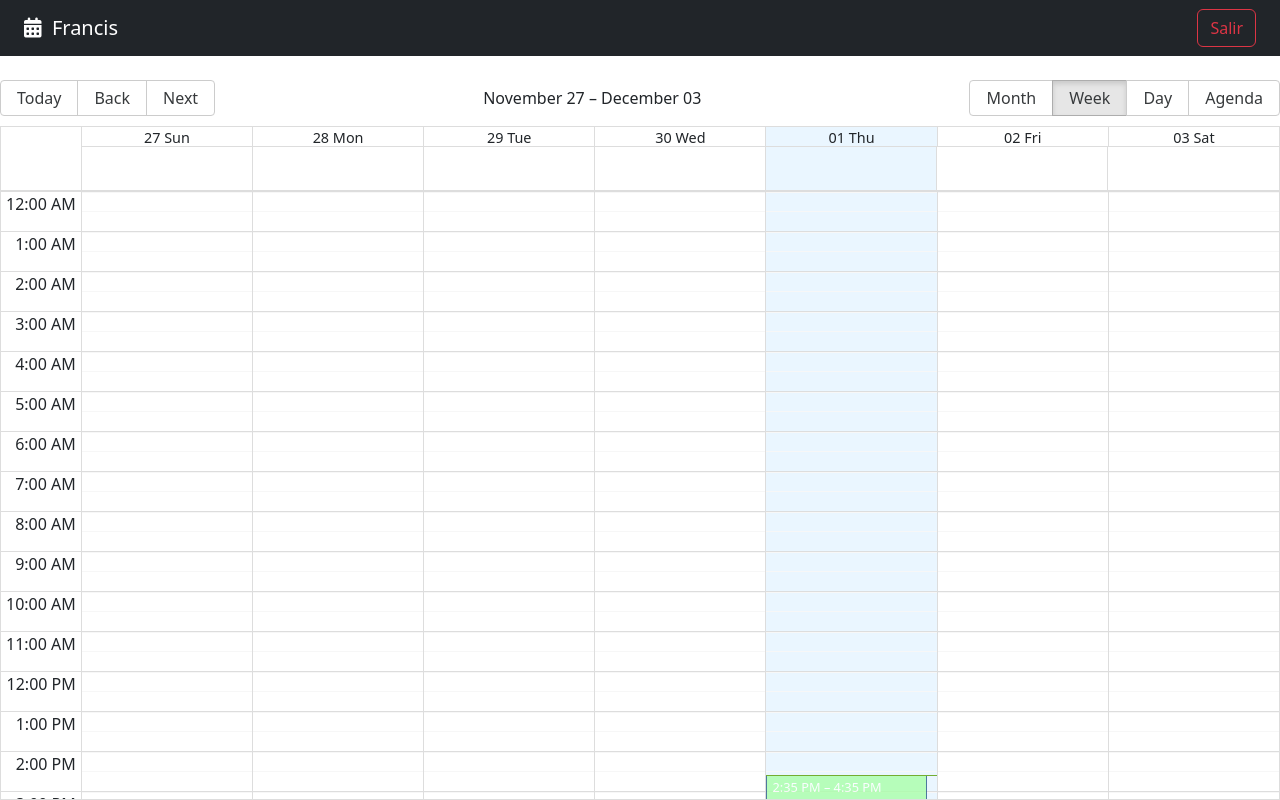
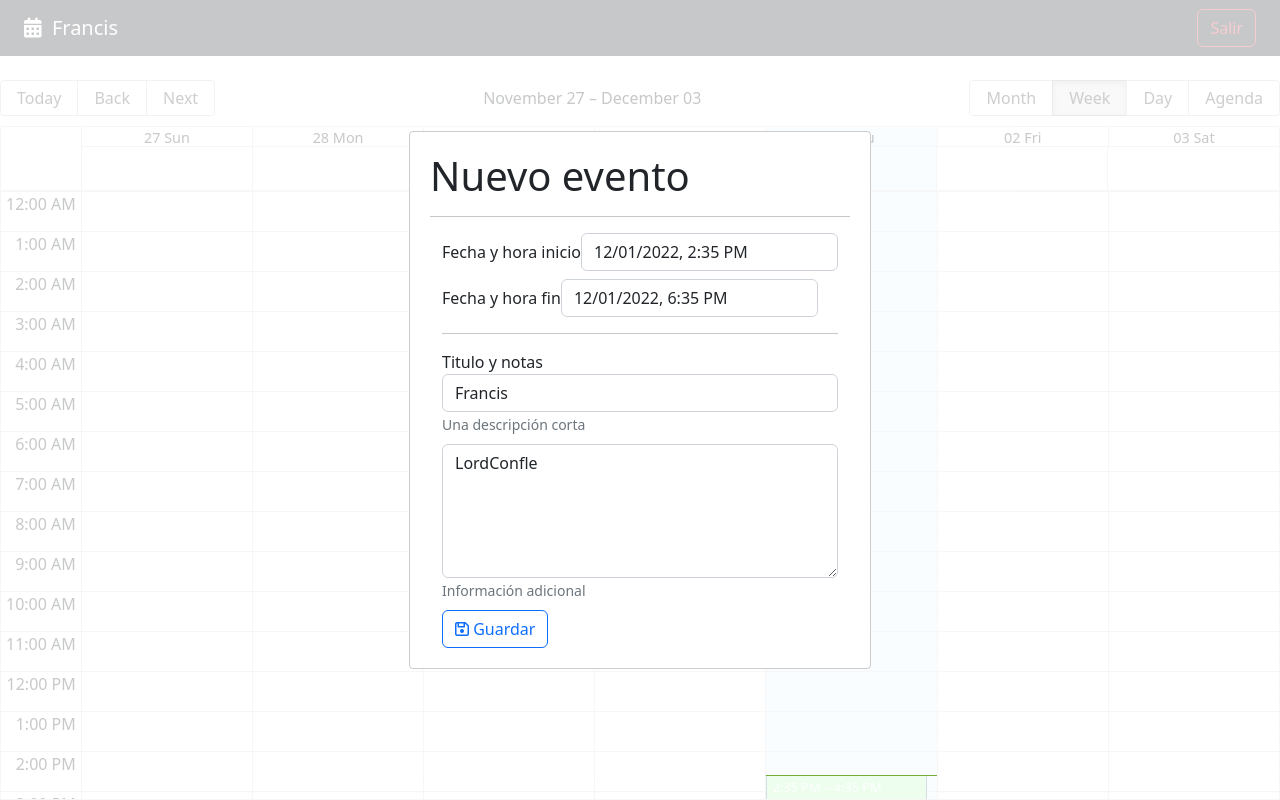
Before and after one commit to FrancisHenriquez/Calendar-App, a React (Vite) app: page / in a window 1280 px wide. Built offline with nearby package versions, Linux system fonts and the light colour scheme.

Commit message:
Modal fixed, date and time

```diff
--- a/src/calendar/components/CalendarEven.jsx
+++ /dev/null
@@ -1,15 +0,0 @@
-
-
-export const CalendarEven = ({ event }) => {
-
-    const { title, user } = event;
-
-  return (
-    <>
-    <strong> { title } </strong>
-    <span>- { user.name }</span>
-
-
-    </>
-  )
-}
--- /dev/null
+++ b/src/calendar/components/CalendarEvent.jsx
@@ -0,0 +1,12 @@
+import Modal from 'react-modal'
+
+export const CalendarEvent = () => {
+  return (
+    <Modal>
+
+
+
+
+    </Modal>
+  )
+}
--- a/src/calendar/components/CalendarModal.jsx
+++ b/src/calendar/components/CalendarModal.jsx
@@ -1,9 +1,9 @@
-import { set } from "date-fns";
+
 import { addHours } from "date-fns/esm";
 import { useState } from "react";
-import DatePicker from "react-datepicker";
 import "react-datepicker/dist/react-datepicker.css";
 import Modal from "react-modal";
+import DatePicker from "react-datepicker";
 
 
 
@@ -24,32 +24,30 @@ export const CalendarModal = () => {
 
   const [isOpen, setIsOpen] = useState(true);
 
-  const [fromValues, setFromValues] = useState({
+  const [formValues, setFormValues] = useState({
     title: 'Francis',
     notes: 'LordConfle',
     start: new Date(),
-    end: addHours( new Date(), 2)
-  });
+    end: addHours (new Date(), 4)
+  })
 
-  const onInputChange = ({ target }) => {
-    setFromValues({
-      ...fromValues,
-      [target.nanme]: target.value
+  const onInputChanged = ({ target }) => {
+    setFormValues({
+      ...formValues,
+      [target.name]: target.value
     })
   }
 
   const onDateChanged = ( event, changing ) => {
-    setFromValues({
-      ...fromValues,
-      [changin]: event
+    setFormValues({
+        ...formValues,
+        [changing]: event
     })
-
 }
-
 
   const onCloseModal = ( ) => {
     console.log('cerrando modal');
-    setIsOpen( true );
+    setIsOpen( false );
   }
 
 
@@ -58,26 +56,29 @@ export const CalendarModal = () => {
 
           onRequestClose={ onCloseModal }
           style={ customStyles }
-          className="modal"
-          overlayClassName="modal-fondo"
-          closeTimeoutMS={ 200 }>
-
+          // className = "modal" fucks the modal up, idk why
+          // overlayClassName="modal-fondo"
+                             >
             <h1> Nuevo evento </h1>
             <hr />
             <form className="container">
 
                 <div className="form-group mb-2">
                     <label>Fecha y hora inicio</label>
-        <DatePicker selected={ fromValues.start}
+                    <DatePicker
+                           selected={ formValues.start}
+                           onChange={ (event) => onDateChanged(event, 'start') }
                            className="form-control"
-                    onChange={(event) => onDateChanged(event, 'start')}
-                    dateFormat= "Pp"/>
-        <input className="form-control" placeholder="Fecha inicio" />
+                           dateFormat="Pp" />
                 </div>
 
                 <div className="form-group mb-2">
                     <label>Fecha y hora fin</label>
-        <input className="form-control" placeholder="Fecha inicio" />
+                    <DatePicker
+                           selected={ formValues.end}
+                           onChange={ (event) => onDateChanged(event, 'end') }
+                           className="form-control"
+                           dateFormat="Pp" />
                 </div>
 
                 <hr />
@@ -89,8 +90,8 @@ export const CalendarModal = () => {
                         placeholder="Título del evento"
                         name="title"
                         autoComplete="off"
-            value={ fromValues.title }
-            onChange = { onInputChange }
+                        value={ formValues.title }
+                        onChange= { onInputChanged }
                     />
                     <small id="emailHelp" className="form-text text-muted">Una descripción corta</small>
                 </div>
@@ -102,8 +103,8 @@ export const CalendarModal = () => {
                         placeholder="Notas"
                         rows="5"
                         name="notes"
-            value={ fromValues.notes }
-            onChange = { onInputChange }
+                        value={ formValues.notes }
+                        onChange= { onInputChanged }
                     ></textarea>
                     <small id="emailHelp" className="form-text text-muted">Información adicional</small>
                 </div>
@@ -113,11 +114,13 @@ export const CalendarModal = () => {
                     className="btn btn-outline-primary btn-block"
                 >
                     <i className="far fa-save"></i>
-        <span> Guardar </span>
+                    <span> Guardar</span>
                 </button>
 
             </form>
 
+
+
     </Modal>
   )
 }
--- a/src/calendar/index.js
+++ b/src/calendar/index.js
@@ -1,4 +1,4 @@
 export * from './pages'
 export * from './components'
 export * from './components/CalendarModal'
-export * from './components/CalendarEven'
+export * from './components/CalendarEvent'
--- a/src/calendar/pages/CalendarPage.jsx
+++ b/src/calendar/pages/CalendarPage.jsx
@@ -6,9 +6,11 @@ import {addHours, format, parse, startOfWeek, getDay} from "date-fns"
 import enUS from "date-fns/esm/locale/en-US"
 import { localizer } from "../../helpers/calendarLocalizer"
 import { getMessagesEs } from "../../helpers"
-import { CalendarEven } from "../components/CalendarEven"
 import { useState } from "react"
 import { CalendarModal } from "../components/CalendarModal"
+import { CalendarEvent } from "../components/CalendarEvent"
+
+
 
 const events = [{
   title: 'Ragnarok',
@@ -70,14 +72,16 @@ export const CalendarPage = () => {
           // messages = { getMessagesEs()} For spanish translating
           eventPropGetter={ eventStyleGetter}
           components= {{
-            event: CalendarEven
+            event: CalendarEvent
           }}
           onDoubleClickEvent = { onDoubleClick }
           onSelectEvent = { onSelect }
           onView = { onViewChanged }
     />
   </div>
-    <CalendarModal />
+
+    <CalendarModal/>
+
     </>
 
   )
```
Also changed, not shown: src/styles.css (renamed from src/index.css). Lines whose indentation alone changed are shown as unchanged.
